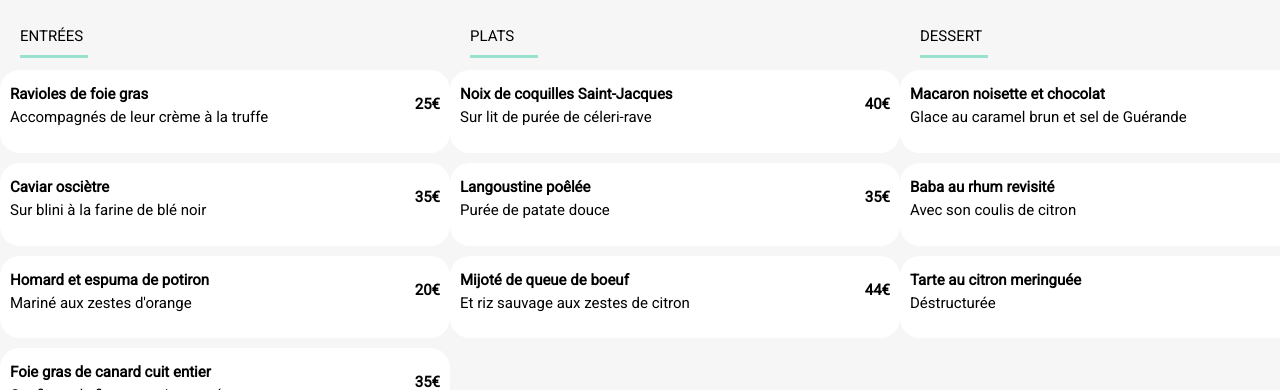
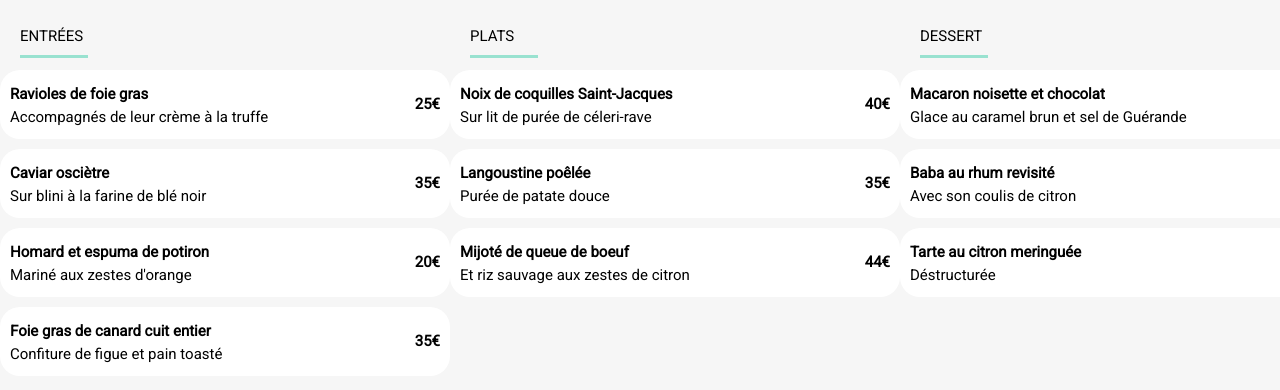
Before and after one commit to euphoriiah/OhMyFood, a plain HTML site: page index-menu-la-note-enchantee.html in a window 1280 px wide. Shown: the part 717-1107 px from the top of the page. Drawn offline with Linux system fonts and the light colour scheme; a web font is replaced by a local one.

Commit message:
modif on menu note enchantee

```diff
--- a/css/desktop-menu-style.css
+++ b/css/desktop-menu-style.css
@@ -148,6 +148,9 @@
         width: 450px;
         animation: animation-card 500ms both;
         transition: transform 300ms ease;
+    }
+    main section .dishes_lne p{
+        margin-bottom: -5px;
     }
     @keyframes animation-card {
         0% {
--- a/index-menu-la-note-enchantee.html
+++ b/index-menu-la-note-enchantee.html
@@ -49,7 +49,7 @@
                         <div class='menu_a'>
                             <section class="entries__part">
                                 <h2>ENTRÉES</h2>
-                                <div class="dishes__part">
+                                <div class="dishes__part dishes_lne">
                                     <div class="dishes-name__part">
                                         <h3>Ravioles de foie gras </h3>
                                         <p>Accompagnés de leur crème à la truffe</p>
@@ -57,7 +57,7 @@
                                     <div class="price__part">25€</div>
                                     <div class="dishes-check"><i class="fa-solid fa-circle-check check"></i></div>
                                 </div>
-                                <div class="dishes__part">
+                                <div class="dishes__part dishes_lne">
                                     <div class="dishes-name__part">
                                         <h3>Caviar osciètre </h3>
                                         <p>Sur blini à la farine de blé noir</p>
@@ -65,7 +65,7 @@
                                     <div class="price__part">35€</div>
                                     <div class="dishes-check"><i class="fa-solid fa-circle-check check"></i></div>
                                 </div>
-                                <div class="dishes__part">
+                                <div class="dishes__part dishes_lne">
                                     <div class="dishes-name__part">
                                         <h3>Homard et espuma de potiron</h3>
                                         <p>Mariné aux zestes d'orange</p>
@@ -73,7 +73,7 @@
                                     <div class="price__part">20€</div>
                                     <div class="dishes-check"><i class="fa-solid fa-circle-check check"></i></div>
                                 </div>
-                                <div class="dishes__part">
+                                <div class="dishes__part dishes_lne">
                                     <div class="dishes-name__part">
                                         <h3>Foie gras de canard cuit entier</h3>
                                         <p>Confiture de figue et pain toasté</p>
@@ -85,7 +85,7 @@
 
                             <section class="main-dishes__part">
                                 <h2>PLATS</h2>
-                                <div class="dishes__part">
+                                <div class="dishes__part dishes_lne">
                                     <div class="dishes-name__part">
                                         <h3>Noix de coquilles Saint-Jacques</h3>
                                         <p>Sur lit de purée de céleri-rave </p>
@@ -93,7 +93,7 @@
                                     <div class="price__part">40€</div>
                                     <div class="dishes-check"><i class="fa-solid fa-circle-check check"></i></div>
                                 </div>
-                                <div class="dishes__part">
+                                <div class="dishes__part dishes_lne">
                                     <div class="dishes-name__part">
                                         <h3>Langoustine poêlée</h3>
                                         <p>Purée de patate douce</p>
@@ -101,7 +101,7 @@
                                     <div class="price__part">35€</div>
                                     <div class="dishes-check"><i class="fa-solid fa-circle-check check"></i></div>
                                 </div>
-                                <div class="dishes__part">
+                                <div class="dishes__part dishes_lne">
                                     <div class="dishes-name__part">
                                         <h3>Mijoté de queue de boeuf </h3>
                                         <p>Et riz sauvage aux zestes de citron</p>
@@ -113,7 +113,7 @@
 
                             <section class="dessert__part">
                                 <h2>DESSERT</h2>
-                                <div class="dishes__part">
+                                <div class="dishes__part dishes_lne">
                                     <div class="dishes-name__part">
                                         <h3>Macaron noisette et chocolat</h3>
                                         <p>Glace au caramel brun et sel de Guérande</p>
@@ -121,7 +121,7 @@
                                     <div class="price__part">18€</div>
                                     <div class="dishes-check"><i class="fa-solid fa-circle-check check"></i></div>
                                 </div>
-                                <div class="dishes__part">
+                                <div class="dishes__part dishes_lne">
                                     <div class="dishes-name__part">
                                         <h3>Baba au rhum revisité </h3>
                                         <p>Avec son coulis de citron</p>
@@ -129,7 +129,7 @@
                                     <div class="price__part">22€</div>
                                     <div class="dishes-check"><i class="fa-solid fa-circle-check check"></i></div>
                                 </div>
-                                <div class="dishes__part">
+                                <div class="dishes__part dishes_lne">
                                     <div class="dishes-name__part">
                                         <h3>Tarte au citron meringuée </h3>
                                         <p>Déstructurée</p>
```
Also changed, not shown: index-menu-le-delice-des-sens.html (+1 -1 lines).
